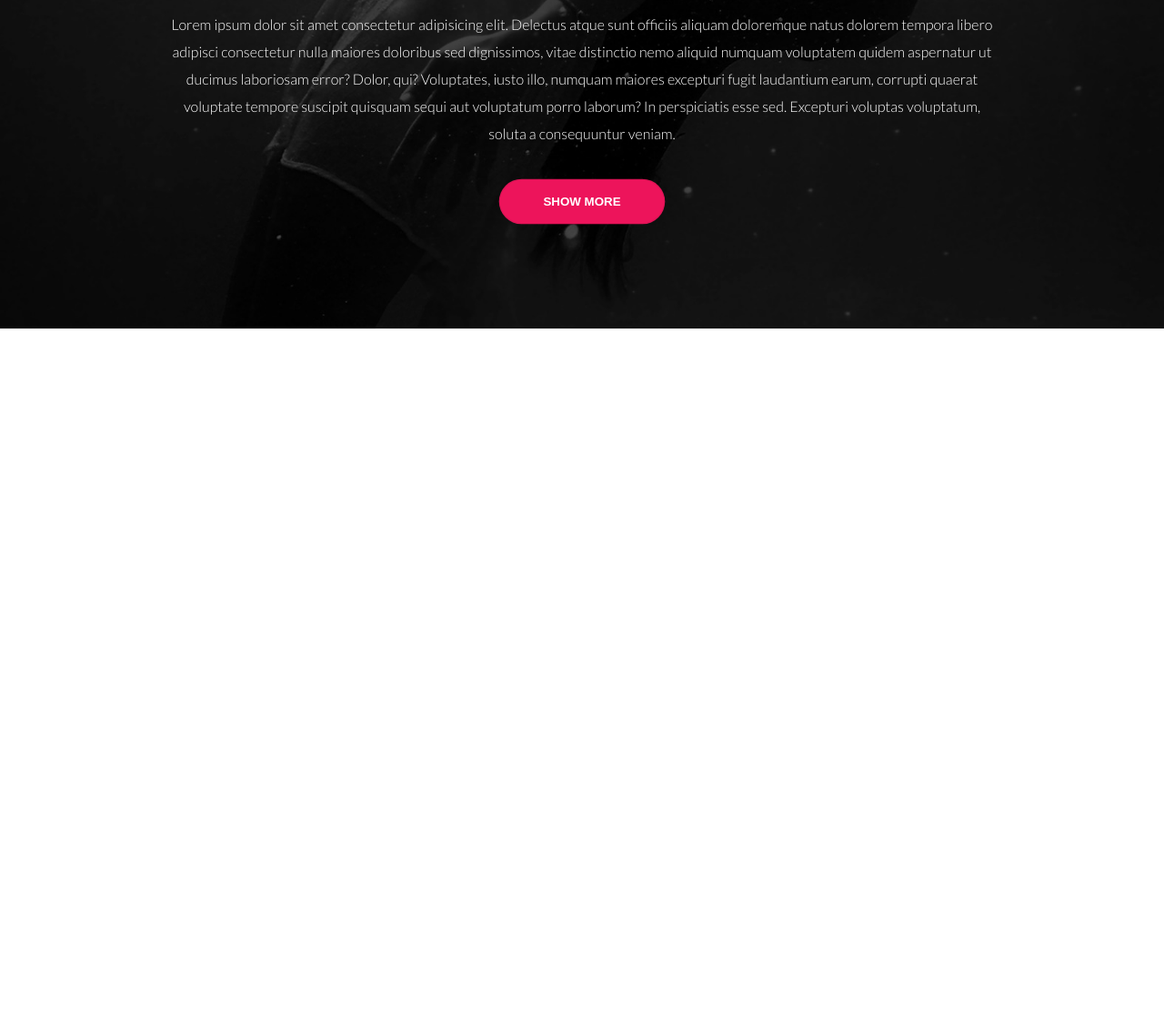
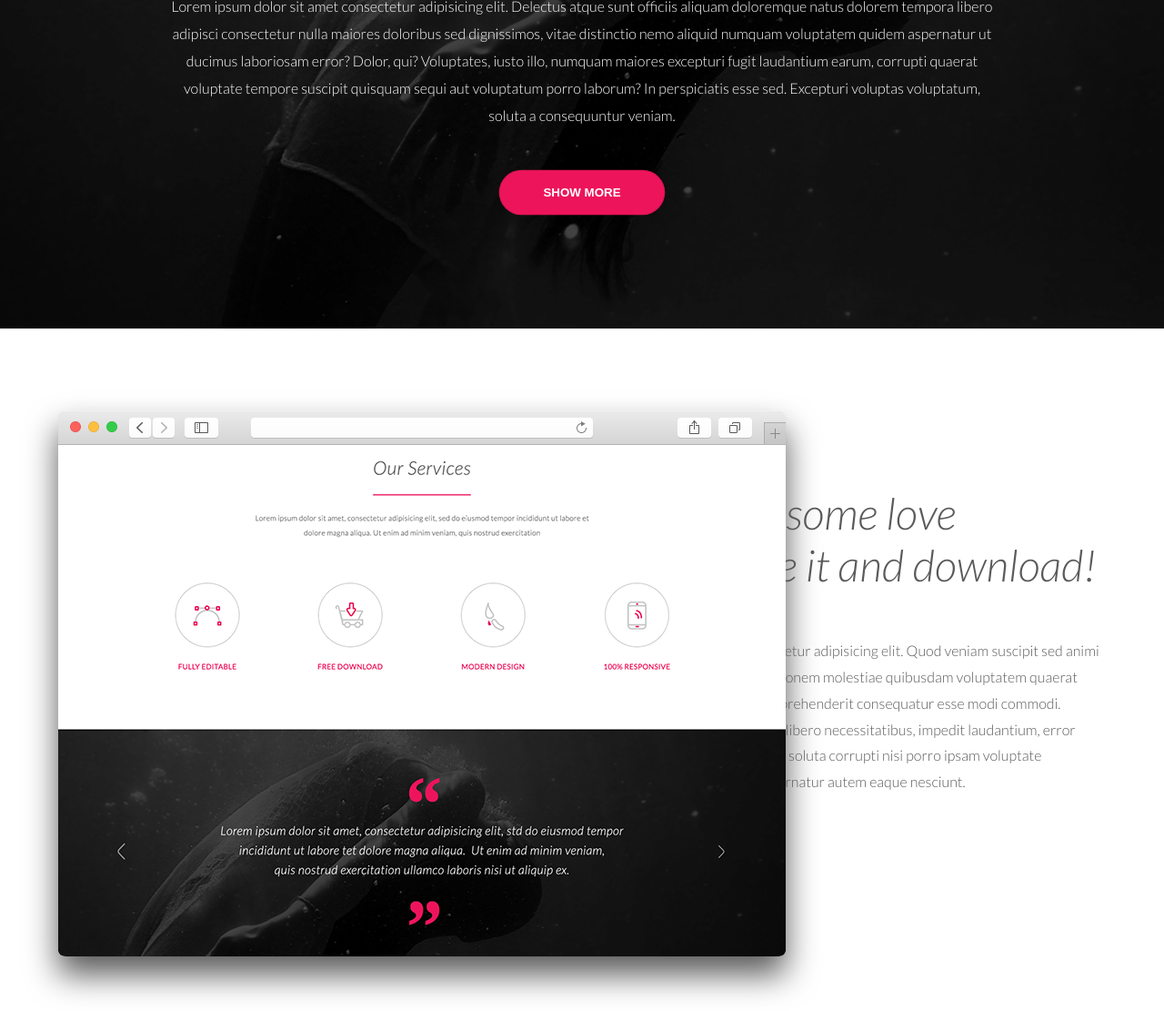
Before and after one commit to darokrk/Layout3-from-PSD, a website: page index.html in a window 1280 px wide. Shown: the part 6316-7427 px from the top of the page at 91% size. Before the commit the page ends 6677 px from the top, so only its background shows below. Drawn offline with Linux system fonts and the light colour scheme.

Commit message:
Finish download section

```diff
--- a/index.html
+++ b/index.html
@@ -327,6 +327,23 @@
             </div>
         </div>
     </section>
+    <section id="download">
+        <div class="download__browser"></div>
+        <div class="container download__container">
+            <div class="download__content">
+                <h2 class="download__header">Please share some love<br>
+                    by appreciate it and download!</h2>
+                <p class="download__text">Lorem ipsum dolor sit, amet consectetur adipisicing elit. Quod veniam
+                    suscipit
+                    sed animi vel ullam, sapiente quidem exercitationem molestiae quibusdam voluptatem quaerat quasi
+                    itaque neque facere labore reprehenderit consequatur esse modi commodi. Blanditiis, reiciendis
+                    quidem. Officia libero necessitatibus, impedit laudantium, error illum atque adipisci laboriosam
+                    modi soluta corrupti nisi porro ipsam voluptate perspiciatis accusamus dolores aspernatur autem
+                    eaque nesciunt.</p>
+                <button class="download__button">Download now</button>
+            </div>
+        </div>
+    </section>
 </body>
 
 </html>
--- a/sass/style.scss
+++ b/sass/style.scss
@@ -703,9 +703,64 @@ body {
             width: 180px;
             background: #ed145b;
             color: #fff;
-            margin-top: 20px;
+            margin: 30px 0;
             box-shadow: 0 0 0 0 #ed145b;
             animation: pulse 2.25s infinite cubic-bezier(0.66, 0, 0, 1);
         }
     }
 }
+
+#download {
+    position: relative;
+    .download__browser {
+        width: 800px;
+        height: 600px;
+        background: url('../images/browser.png') no-repeat center;
+        position: absolute;
+        top: 12%;
+        left: 5%;
+        box-shadow: 0 20px 35px 0 #5a5a5a;
+        border-radius: 1%;
+    }
+    .download__container {
+        display: flex;
+        justify-content: flex-end;
+        align-items: center;
+        min-height: 750px;
+
+        .download__content {
+            max-width: 590px;
+            color: #5a5a5a;
+
+            .download__header {
+                margin: 0;
+                font-size: 3rem;
+                font-weight: 300;
+                font-style: italic;
+                padding-top: 60px;
+
+                &::after {
+                    @extend .red--emphasize;
+                    width: 40%;
+                    margin: 25px 0;
+                }
+            }
+
+            .download__text {
+                color: #5a5a5a;
+                font-weight: 300;
+                line-height: 1.8;
+            }
+
+            .download__button {
+                @extend .button;
+                width: 210px;
+                background: #ed145b;
+                color: #fff;
+                margin: 30px 0;
+                box-shadow: 0 0 0 0 #ed145b;
+                animation: pulse 2.25s infinite cubic-bezier(0.66, 0, 0, 1);
+            }
+        }
+    }
+}
```
Also changed, not shown: css/style.css, images/browser.png (added).
